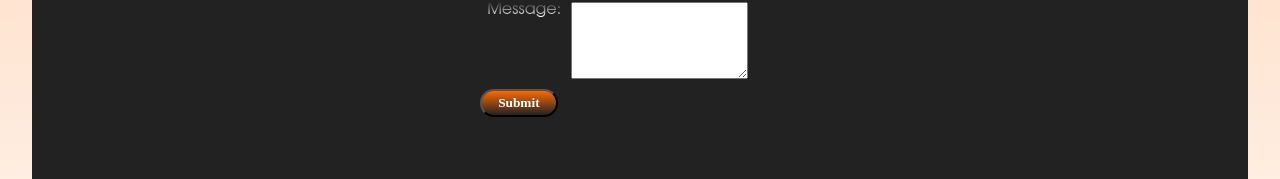
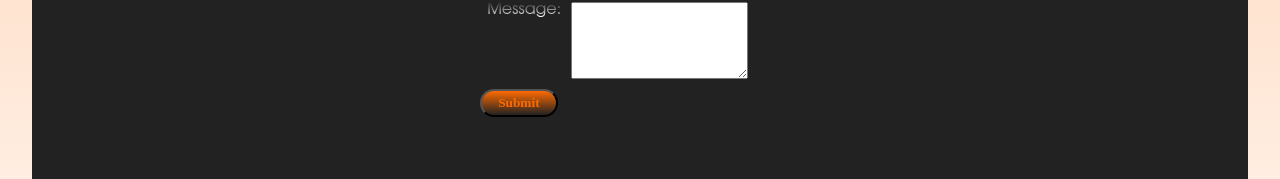
Before and after one commit to bgerner/react-portfolio, a React (Create React App) app: page /contact in a window 1280 px wide. In both pictures the pointer is over the button "Submit". Shown: the part 310-489 px from the top of the page. Built offline with nearby package versions, Linux system fonts and the light colour scheme.

Commit message:
changed color of text on hover - contact btn

```diff
--- a/src/components/assets/css/app.css
+++ b/src/components/assets/css/app.css
@@ -235,7 +235,7 @@ figcaption {
 }
 #contact-button:hover {
   background: -webkit-linear-gradient(rgba(253, 106, 2, 1), var(--two));
-  color: white;
+  color: var(--one);
 }
 .contact-label {
   background: -webkit-linear-gradient(rgba(34, 34, 34, 1), white);
```
